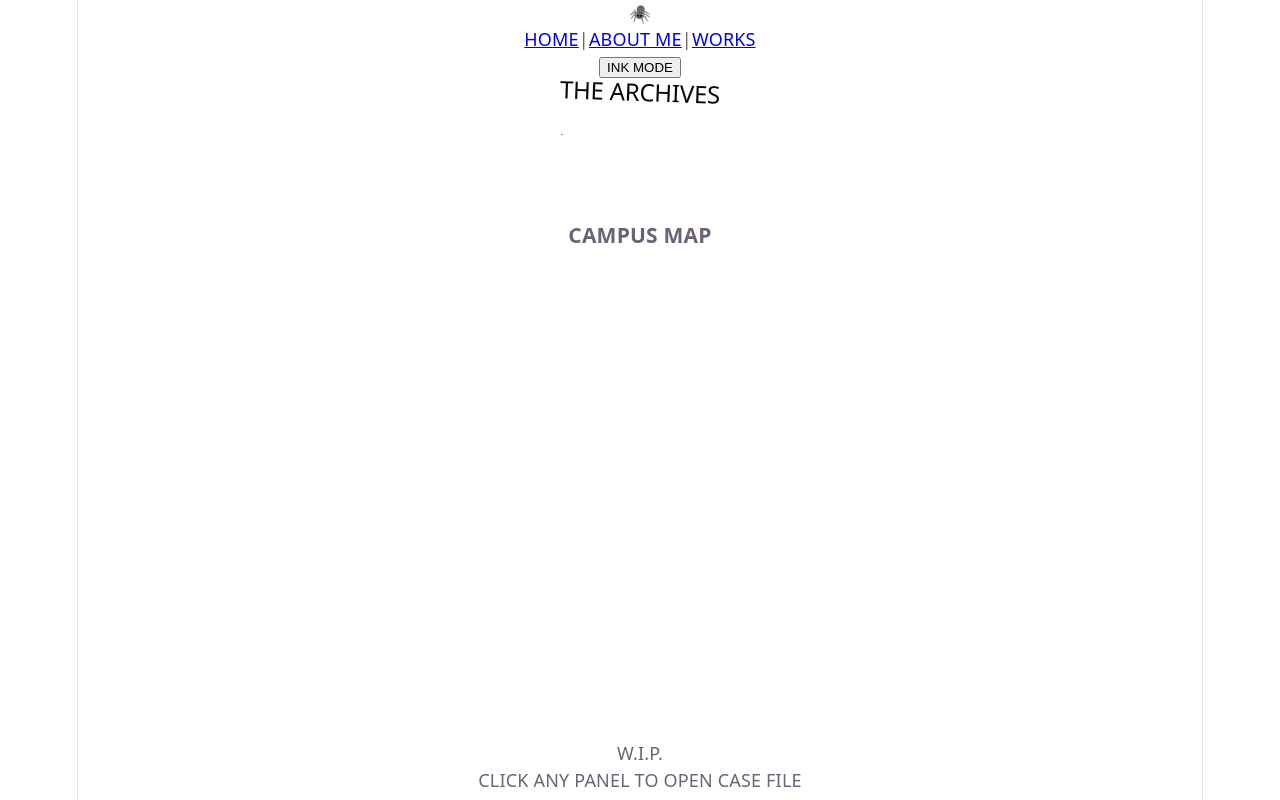
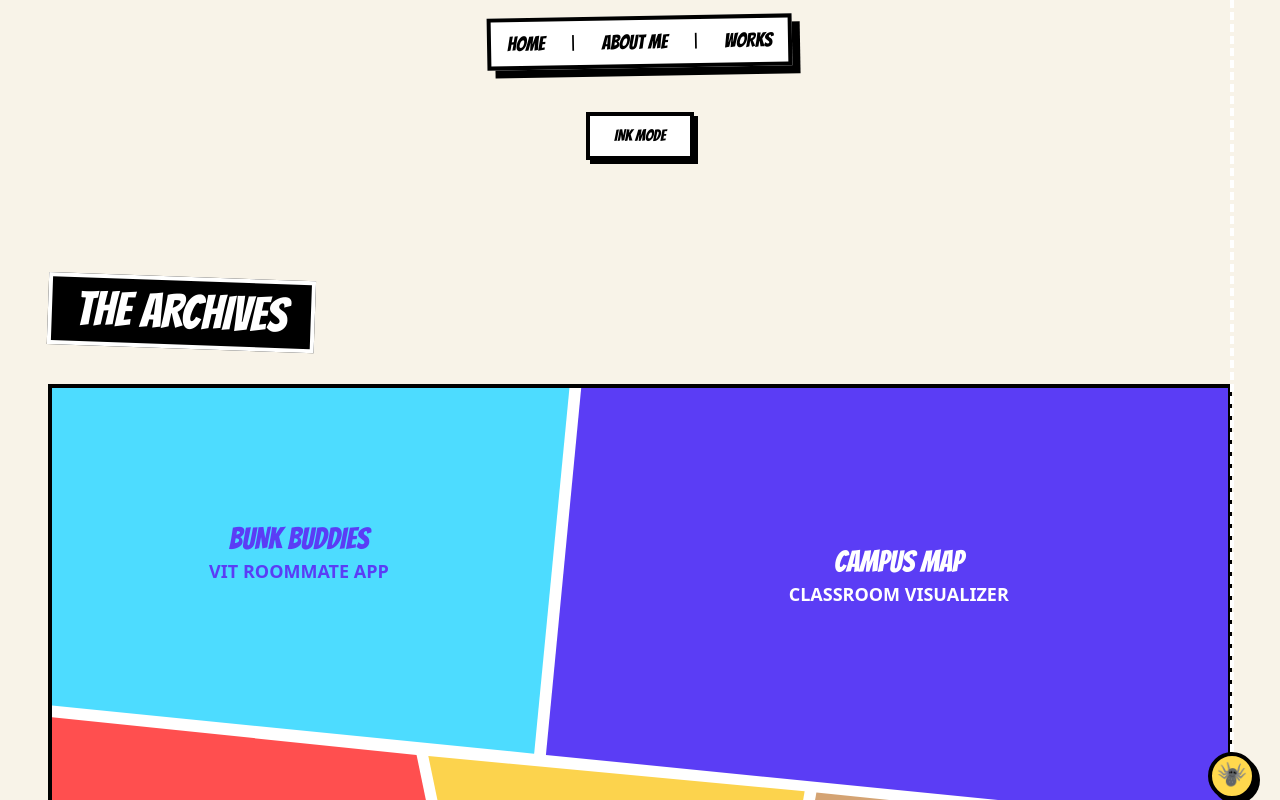
Before and after one commit to LakshitNirwan/Portfolio, a React (Vite) app: page / in a window 1280 px wide. Shown: the top 800 px of the page. Built offline with nearby package versions, Linux system fonts and the light colour scheme.

Commit message:
Add Home.tsx

```diff
--- a/index.html
+++ b/index.html
@@ -5,6 +5,15 @@
     <link rel="icon" type="image/svg+xml" href="/favicon.svg" />
     <meta name="viewport" content="width=device-width, initial-scale=1.0" />
     <title>comic-portfolio</title>
+    <link
+      href="https://fonts.googleapis.com/css2?family=Bangers&display=swap"
+      rel="stylesheet"
+    />
+
+    <link
+      href="https://fonts.googleapis.com/css2?family=Comic+Neue:wght@400;700&display=swap"
+      rel="stylesheet"
+    />
   </head>
   <body>
     <div id="root"></div>
--- a/src/App.tsx
+++ b/src/App.tsx
@@ -5,6 +5,7 @@
 import ProjectModal from "./components/ProjectModal";
 
 import Works from "./sections/Work.tsx";
+import Home from "./sections/Home";
 
 import type { Project } from "./types/projects.ts";
 
--- a/src/index.css
+++ b/src/index.css
@@ -1,111 +1,16 @@
-:root {
-  --text: #6b6375;
-  --text-h: #08060d;
-  --bg: #fff;
-  --border: #e5e4e7;
-  --code-bg: #f4f3ec;
-  --accent: #aa3bff;
-  --accent-bg: rgba(170, 59, 255, 0.1);
-  --accent-border: rgba(170, 59, 255, 0.5);
-  --social-bg: rgba(244, 243, 236, 0.5);
-  --shadow:
-    rgba(0, 0, 0, 0.1) 0 10px 15px -3px, rgba(0, 0, 0, 0.05) 0 4px 6px -2px;
+@tailwind base;
+@tailwind components;
+@tailwind utilities;
 
-  --sans: system-ui, 'Segoe UI', Roboto, sans-serif;
-  --heading: system-ui, 'Segoe UI', Roboto, sans-serif;
-  --mono: ui-monospace, Consolas, monospace;
-
-  font: 18px/145% var(--sans);
-  letter-spacing: 0.18px;
-  color-scheme: light dark;
-  color: var(--text);
-  background: var(--bg);
-  font-synthesis: none;
-  text-rendering: optimizeLegibility;
-  -webkit-font-smoothing: antialiased;
-  -moz-osx-font-smoothing: grayscale;
-
-  @media (max-width: 1024px) {
-    font-size: 16px;
-  }
-}
-
-@media (prefers-color-scheme: dark) {
-  :root {
-    --text: #9ca3af;
-    --text-h: #f3f4f6;
-    --bg: #16171d;
-    --border: #2e303a;
-    --code-bg: #1f2028;
-    --accent: #c084fc;
-    --accent-bg: rgba(192, 132, 252, 0.15);
-    --accent-border: rgba(192, 132, 252, 0.5);
-    --social-bg: rgba(47, 48, 58, 0.5);
-    --shadow:
-      rgba(0, 0, 0, 0.4) 0 10px 15px -3px, rgba(0, 0, 0, 0.25) 0 4px 6px -2px;
-  }
-
-  #social .button-icon {
-    filter: invert(1) brightness(2);
-  }
-}
-
-#root {
-  width: 1126px;
-  max-width: 100%;
-  margin: 0 auto;
-  text-align: center;
-  border-inline: 1px solid var(--border);
-  min-height: 100svh;
-  display: flex;
-  flex-direction: column;
-  box-sizing: border-box;
+html {
+  scroll-behavior: smooth;
 }
 
 body {
   margin: 0;
+  overflow-x: hidden;
 }
 
-h1,
-h2 {
-  font-family: var(--heading);
-  font-weight: 500;
-  color: var(--text-h);
+* {
+  box-sizing: border-box;
 }
-
-h1 {
-  font-size: 56px;
-  letter-spacing: -1.68px;
-  margin: 32px 0;
-  @media (max-width: 1024px) {
-    font-size: 36px;
-    margin: 20px 0;
-  }
-}
-h2 {
-  font-size: 24px;
-  line-height: 118%;
-  letter-spacing: -0.24px;
-  margin: 0 0 8px;
-  @media (max-width: 1024px) {
-    font-size: 20px;
-  }
-}
-p {
-  margin: 0;
-}
-
-code,
-.counter {
-  font-family: var(--mono);
-  display: inline-flex;
-  border-radius: 4px;
-  color: var(--text-h);
-}
-
-code {
-  font-size: 15px;
-  line-height: 135%;
-  padding: 4px 8px;
-  background: var(--code-bg);
-}
--- a/src/main.tsx
+++ b/src/main.tsx
@@ -5,6 +5,7 @@
 
 import "./index.css";
 import "./styles/panels.css";
+import "./styles/comic.css";
 
 ReactDOM.createRoot(
   document.getElementById("root")!
--- /dev/null
+++ b/src/sections/Home.tsx
@@ -0,0 +1,66 @@
+import { motion } from "framer-motion";
+
+interface HomeProps {
+  isInkMode: boolean;
+  setIsInkMode: React.Dispatch<React.SetStateAction<boolean>>;
+}
+
+export default function Home({
+  isInkMode,
+  setIsInkMode,
+}: HomeProps) {
+  return (
+    <section
+      id="home"
+      className="max-w-7xl mx-auto px-4 md:px-12 pt-24 pb-20"
+    >
+      <motion.div
+        initial={{ opacity: 0, y: 40 }}
+        animate={{ opacity: 1, y: 0 }}
+        transition={{ duration: 0.8 }}
+      >
+        <div className="bg-white border-4 border-black shadow-comic p-8">
+          <div className="flex flex-col md:flex-row justify-between gap-8">
+            <div>
+              <p className="font-display text-xl mb-4">
+                ISSUE #001
+              </p>
+
+              <h1 className="font-display text-5xl md:text-7xl">
+                LAKSHIT
+              </h1>
+
+              <h2 className="font-display text-4xl md:text-6xl text-comic-red">
+                NIRWAN
+              </h2>
+
+              <p className="mt-6 text-xl">
+                Full Stack Developer
+              </p>
+            </div>
+
+            <div>
+              <button
+                onClick={() =>
+                  setIsInkMode((prev) => !prev)
+                }
+                className="
+                  border-4
+                  border-black
+                  px-6
+                  py-3
+                  font-display
+                  bg-comic-yellow
+                "
+              >
+                {isInkMode
+                  ? "COLOR MODE"
+                  : "INK MODE"}
+              </button>
+            </div>
+          </div>
+        </div>
+      </motion.div>
+    </section>
+  );
+}
--- a/tailwind.config.js
+++ b/tailwind.config.js
@@ -1,8 +1,47 @@
 /** @type {import('tailwindcss').Config} */
 export default {
-  content: [],
+  content: [
+    "./index.html",
+    "./src/**/*.{js,ts,jsx,tsx}",
+  ],
+
   theme: {
-    extend: {},
+    extend: {
+      colors: {
+        comic: {
+          red: "#FF4F4F",
+          yellow: "#FFD84D",
+          cyan: "#4DDCFF",
+          purple: "#8B5CF6",
+          blue: "#3B82F6",
+          pink: "#EC4899",
+          green: "#22C55E",
+          orange: "#F97316",
+          paper: "#F8F3E8",
+          silver: "#D1D5DB",
+          black: "#111827",
+          sand: "#D4A373",
+          brown: "#7C4F2A",
+        },
+
+        newpurple: "#5B3DF5",
+        newyellow: "#FCD34D",
+        newpink: "#F472B6",
+      },
+
+      fontFamily: {
+        display: [
+          "Bangers",
+          "cursive",
+        ],
+
+        body: [
+          "Comic Neue",
+          "sans-serif",
+        ],
+      },
+    },
   },
+
   plugins: [],
-}
+};
```
